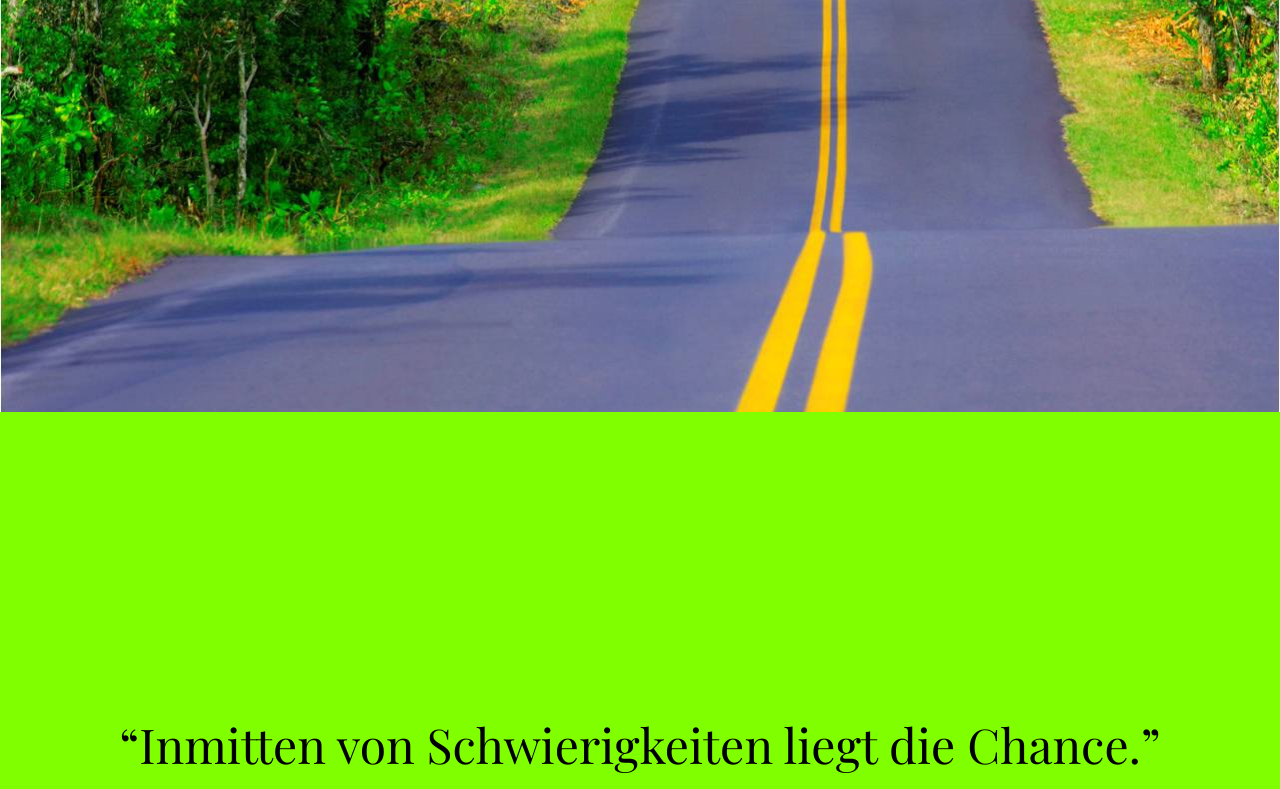
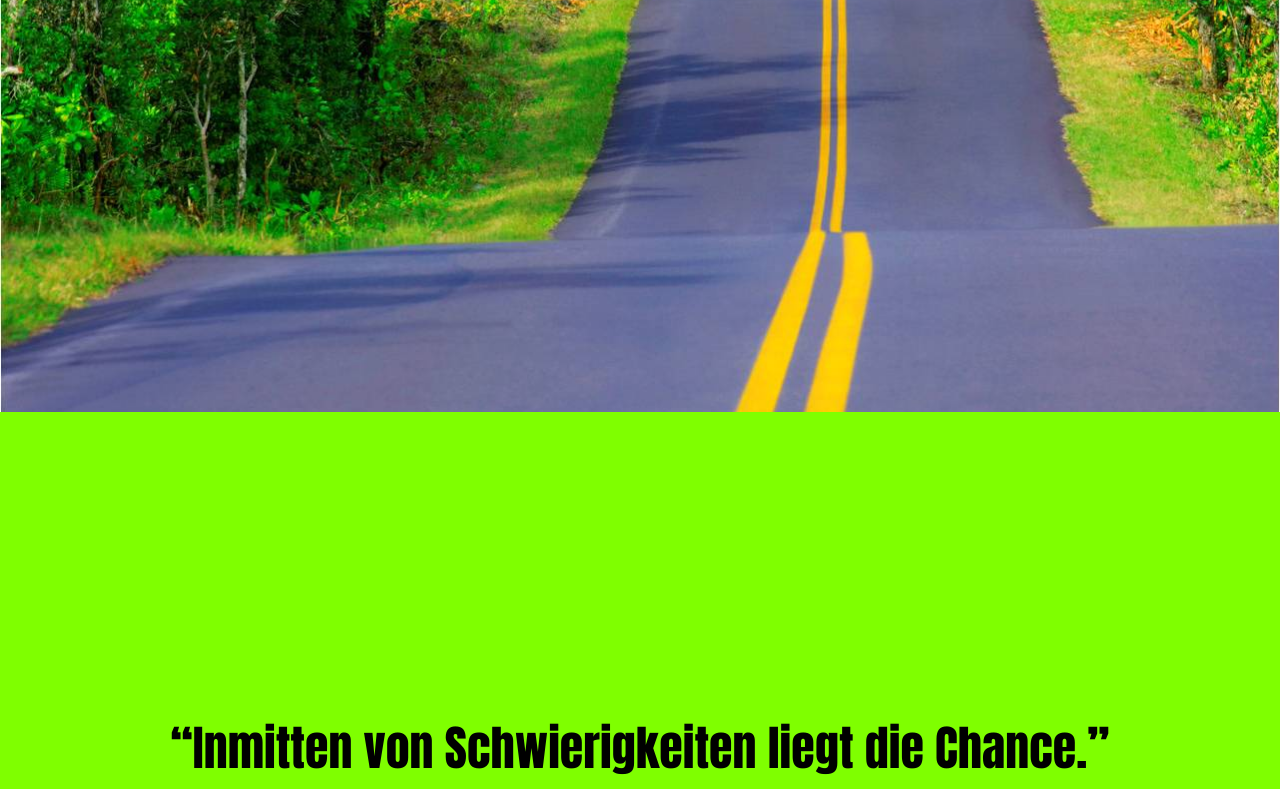
Before and after one commit to montagnonjulien/montagnonjulien.github.io, a plain HTML site: page microsite/index.html in a window 1280 px wide. Shown: the part 388-1177 px from the top of the page. Drawn offline with nearby package versions, Linux system fonts and the light colour scheme.

Commit message:
Update index.html

```diff
--- a/microsite/index.html
+++ b/microsite/index.html
@@ -6,7 +6,7 @@
     <head>
         <title>Montagnon Julien</title>
 
-        <link href="https://fonts.googleapis.com/css?family=Playfair+Display:400,700&display=swap" rel="stylesheet">
+        <link href="https://fonts.googleapis.com/css?family=Anton|Lobster&display=swap" rel="stylesheet">
 
         <style>
 
@@ -21,7 +21,8 @@
             }
 
             body {
-                font-family : 'Playfair Display', serif;
+                font-family: 'Anton', sans-serif;
+
             }
 
             #section-1 {
```
